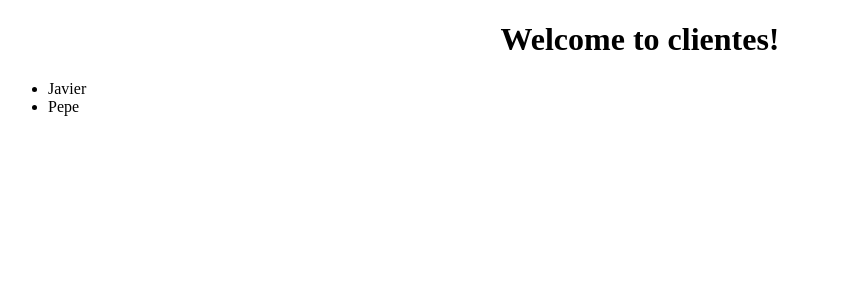
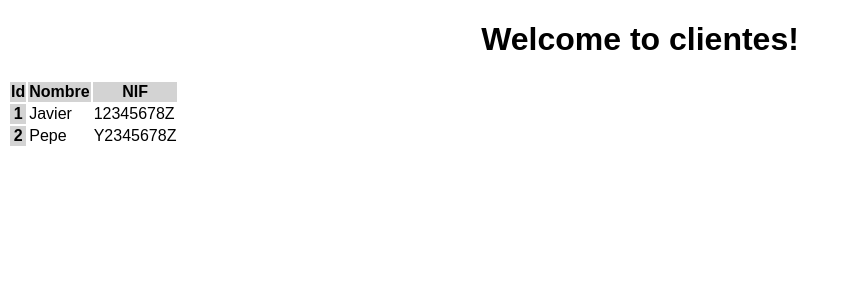
Before and after one commit to javierlete/angular2-clientes, an Angular app: page / in a window 1280 px wide. Shown: the top 300 px of the page, without its empty margins (0-849 px from the left). Built offline with nearby package versions, Linux system fonts and the light colour scheme.

Commit message:
Formato tabla

```diff
--- a/src/app/componentes/clientes-listado/clientes-listado.component.css
+++ b/src/app/componentes/clientes-listado/clientes-listado.component.css
@@ -0,0 +1,3 @@
+thead, th {
+    background-color: lightgray;
+}
--- a/src/app/componentes/clientes-listado/clientes-listado.component.html
+++ b/src/app/componentes/clientes-listado/clientes-listado.component.html
@@ -1,5 +1,12 @@
-<ul>
-  <li *ngFor="let cliente of clientes">
-    {{cliente.nombre}}
-  </li>
-</ul>
+<table>
+  <thead>
+    <tr>
+      <th>Id</th><th>Nombre</th><th>NIF</th>
+    </tr>
+  </thead>
+  <tbody>
+    <tr *ngFor="let cliente of clientes">
+      <th>{{cliente.id}}</th><td>{{cliente.nombre}}</td><td>{{cliente.nif}}</td>
+    </tr>
+  </tbody>
+</table>
--- a/src/styles.css
+++ b/src/styles.css
@@ -1 +1,4 @@
 /* You can add global styles to this file, and also import other style files */
+body {
+    font-family: Arial, Helvetica, sans-serif;
+}
```
